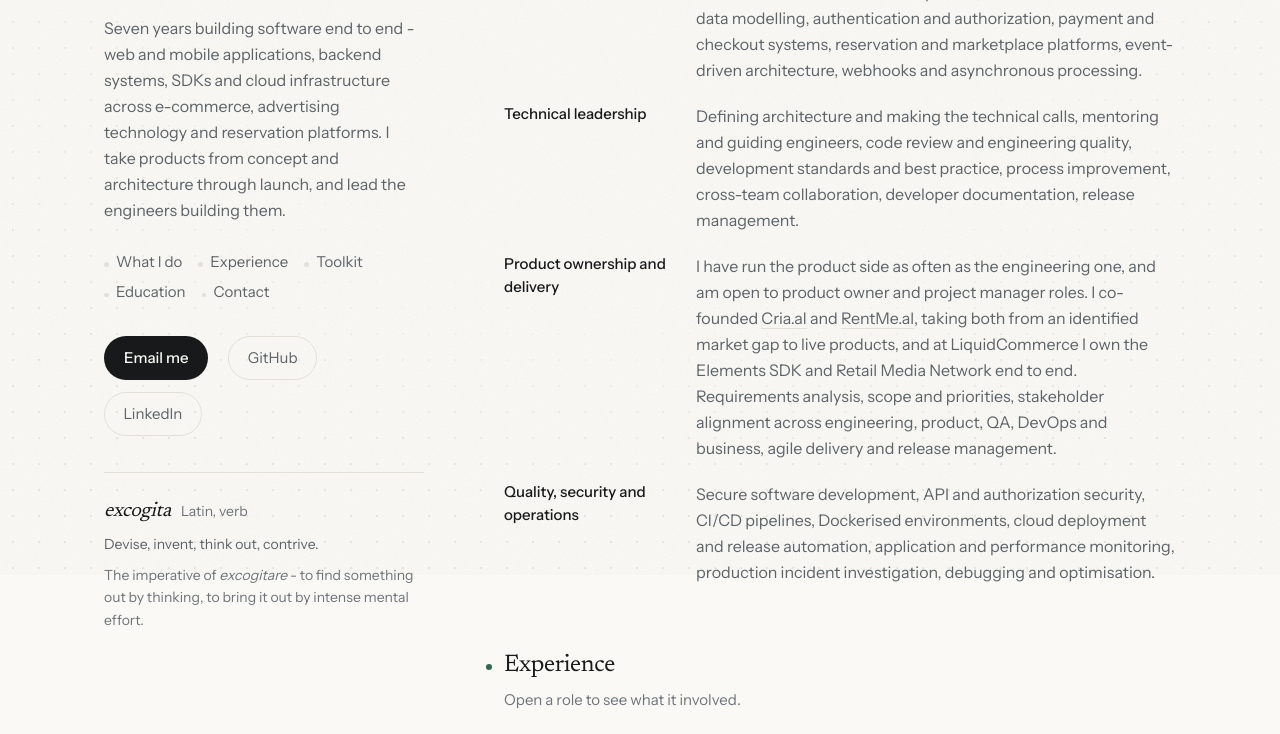
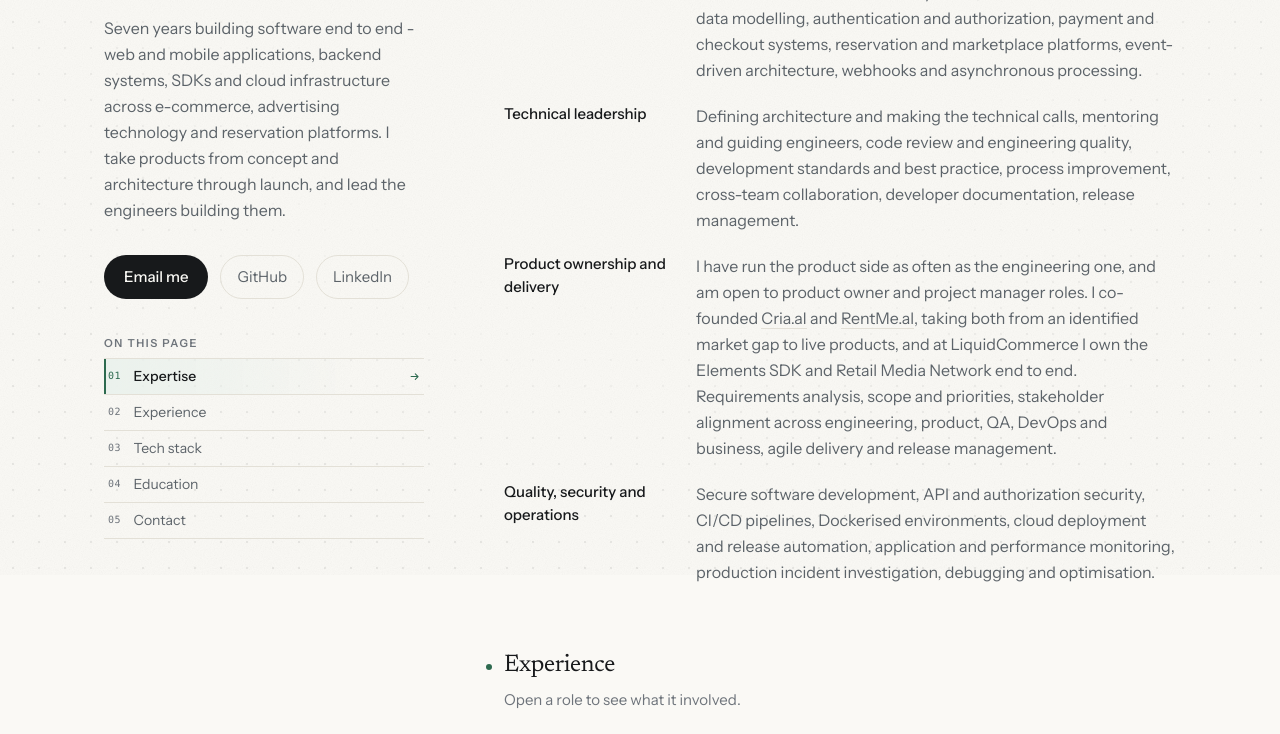
Before and after one commit to albanxhafa/excogita.al, a website built with Vite: page index.html in a window 1280 px wide. Shown: the part 225-959 px from the top of the page. Built offline with nearby package versions, Linux system fonts and the light colour scheme.

Commit message:
feat: implement section tracking and update navigation structure

```diff
--- a/assets/js/main.js
+++ b/assets/js/main.js
@@ -1,6 +1,43 @@
-// excogita.al - copy-to-clipboard and an accordion fallback.
+// excogita.al - section tracking, copy-to-clipboard and accordion fallback.
 (() => {
   'use strict';
+
+  // ── section index ──────────────────────────────────────────────────────
+  const sectionLinks = [...document.querySelectorAll('[data-section-link]')];
+  const sections = sectionLinks
+    .map((link) => document.querySelector(link.hash))
+    .filter(Boolean);
+
+  function markCurrentSection(id) {
+    for (const link of sectionLinks) {
+      if (link.hash === `#${id}`) {
+        link.setAttribute('aria-current', 'location');
+      } else {
+        link.removeAttribute('aria-current');
+      }
+    }
+  }
+
+  if (sections.length) {
+    const hashTarget = sectionLinks.find((link) => link.hash === window.location.hash);
+    markCurrentSection(hashTarget ? hashTarget.hash.slice(1) : sections[0].id);
+
+    for (const link of sectionLinks) {
+      link.addEventListener('click', () => markCurrentSection(link.hash.slice(1)));
+    }
+
+    if ('IntersectionObserver' in window) {
+      const sectionObserver = new IntersectionObserver((entries) => {
+        const visible = entries
+          .filter((entry) => entry.isIntersecting)
+          .sort((a, b) => a.boundingClientRect.top - b.boundingClientRect.top);
+
+        if (visible.length) markCurrentSection(visible[0].target.id);
+      }, { rootMargin: '-22% 0px -60% 0px' });
+
+      for (const section of sections) sectionObserver.observe(section);
+    }
+  }
 
   // ── copy to clipboard ──────────────────────────────────────────────────
   const toast = document.getElementById('toast');
--- a/index.html
+++ b/index.html
@@ -63,17 +63,7 @@
         building them.
       </p>
 
-      <nav aria-label="Sections" class="mt-7">
-        <ul class="flex flex-wrap gap-x-4 gap-y-2 text-[15px]">
-          <li><a class="jump" href="#what-i-do">What I do</a></li>
-          <li><a class="jump" href="#experience">Experience</a></li>
-          <li><a class="jump" href="#toolkit">Toolkit</a></li>
-          <li><a class="jump" href="#education">Education</a></li>
-          <li><a class="jump" href="#contact">Contact</a></li>
-        </ul>
-      </nav>
-
-      <div class="mt-8 flex flex-wrap items-center gap-x-5 gap-y-3">
+      <div class="profile-actions mt-8 flex flex-wrap items-center gap-x-3 gap-y-3">
         <a href="mailto:xhafaa0@gmail.com"
            class="inline-flex min-h-11 items-center rounded-full bg-ink px-5 text-[15px] font-medium text-paper transition-colors hover:bg-moss">
           Email me
@@ -84,28 +74,55 @@
            class="link-pill text-[15px]">LinkedIn</a>
       </div>
 
-      <div class="mt-9 border-t border-line pt-6 text-sm leading-relaxed text-mute">
-        <p class="flex items-baseline gap-2.5">
-          <span class="display text-xl italic text-ink">excogita</span>
-          <span>Latin, verb</span>
-        </p>
-
-        <p class="mt-2 text-slate">Devise, invent, think out, contrive.</p>
-
-        <p class="mt-2">
-          The imperative of <span class="italic">excogitare</span> - to find
-          something out by thinking, to bring it out by intense mental effort.
-        </p>
-      </div>
+      <nav aria-label="Page sections" class="section-index mt-9">
+        <p class="section-index-label">On this page</p>
+        <ol class="section-index-list">
+          <li>
+            <a class="section-index-link" data-section-link href="#expertise" aria-current="location">
+              <span class="section-index-number" aria-hidden="true">01</span>
+              <span>Expertise</span>
+              <svg class="section-index-arrow" viewBox="0 0 16 16" fill="none" stroke="currentColor" stroke-width="1.5" stroke-linecap="round" stroke-linejoin="round" aria-hidden="true"><path d="M3 8h10M9 4l4 4-4 4"/></svg>
+            </a>
+          </li>
+          <li>
+            <a class="section-index-link" data-section-link href="#experience">
+              <span class="section-index-number" aria-hidden="true">02</span>
+              <span>Experience</span>
+              <svg class="section-index-arrow" viewBox="0 0 16 16" fill="none" stroke="currentColor" stroke-width="1.5" stroke-linecap="round" stroke-linejoin="round" aria-hidden="true"><path d="M3 8h10M9 4l4 4-4 4"/></svg>
+            </a>
+          </li>
+          <li>
+            <a class="section-index-link" data-section-link href="#tech-stack">
+              <span class="section-index-number" aria-hidden="true">03</span>
+              <span>Tech stack</span>
+              <svg class="section-index-arrow" viewBox="0 0 16 16" fill="none" stroke="currentColor" stroke-width="1.5" stroke-linecap="round" stroke-linejoin="round" aria-hidden="true"><path d="M3 8h10M9 4l4 4-4 4"/></svg>
+            </a>
+          </li>
+          <li>
+            <a class="section-index-link" data-section-link href="#education">
+              <span class="section-index-number" aria-hidden="true">04</span>
+              <span>Education</span>
+              <svg class="section-index-arrow" viewBox="0 0 16 16" fill="none" stroke="currentColor" stroke-width="1.5" stroke-linecap="round" stroke-linejoin="round" aria-hidden="true"><path d="M3 8h10M9 4l4 4-4 4"/></svg>
+            </a>
+          </li>
+          <li>
+            <a class="section-index-link" data-section-link href="#contact">
+              <span class="section-index-number" aria-hidden="true">05</span>
+              <span>Contact</span>
+              <svg class="section-index-arrow" viewBox="0 0 16 16" fill="none" stroke="currentColor" stroke-width="1.5" stroke-linecap="round" stroke-linejoin="round" aria-hidden="true"><path d="M3 8h10M9 4l4 4-4 4"/></svg>
+            </a>
+          </li>
+        </ol>
+      </nav>
 
     </aside>
 
     <!-- ══════════════  what: the column that scrolls  ══════════════ -->
     <main class="mt-16 lg:mt-0">
 
-      <!-- ── what I do ──────────────────────────────────────────── -->
-      <section id="what-i-do" class="rise" style="--delay:90ms">
-        <h2 class="marked display text-2xl">What I do</h2>
+      <!-- ── expertise ──────────────────────────────────────────── -->
+      <section id="expertise" class="rise" style="--delay:90ms">
+        <h2 class="marked display text-2xl">Expertise</h2>
         <dl class="mt-6 space-y-5">
           <div class="sm:grid sm:grid-cols-[10.5rem_1fr] sm:gap-6">
             <dt class="text-[15px] font-medium text-ink">Software engineering</dt>
@@ -137,7 +154,7 @@
             <summary class="flex items-start gap-4 py-5">
               <span class="flex-1">
                 <span class="acc-title block text-lg font-semibold transition-colors">Team lead &amp; software engineer</span>
-                <span class="mt-0.5 block text-[15px] text-mute">ReserveBar · Remote - USA</span>
+                <span class="mt-0.5 block text-[15px] text-mute">ReserveBar/LiquidCommerce · Remote - USA</span>
                 <span class="mt-0.5 block text-[15px] text-mute sm:hidden">Jun 2024 - now</span>
               </span>
               <span class="mt-1 hidden shrink-0 text-[15px] text-mute sm:block">Jun 2024 - now</span>
@@ -154,12 +171,9 @@
                 and evolution.
               </p>
 
-              <p class="mt-4 max-w-[64ch] rounded-xl bg-moss-soft px-4 py-3 text-[15px] leading-relaxed text-slate">
-                <span class="font-medium text-ink">One company, several names.</span>
-                ReserveBar and LiquidCommerce are the same business, since acquired by
-                VesperCommerce - now the parent of ReserveBar, LiquidCommerce and
-                AccelPay. I have worked across AccelPay as well. If you know the group
-                by any one of those names, it is the same place.
+              <p class="mt-4 max-w-[64ch] text-[15px] leading-relaxed text-mute">
+                ReserveBar, LiquidCommerce and AccelPay operate under the
+                VesperCommerce umbrella.
               </p>
 
               <h4 class="mt-7 text-[15px] font-semibold">What I built there</h4>
@@ -483,9 +497,9 @@
         </div>
       </section>
 
-      <!-- ── toolkit ────────────────────────────────────────────── -->
-      <section id="toolkit" class="mt-16 rise" style="--delay:250ms">
-        <h2 class="marked display text-2xl">Toolkit</h2>
+      <!-- ── tech stack ─────────────────────────────────────────── -->
+      <section id="tech-stack" class="mt-16 rise" style="--delay:250ms">
+        <h2 class="marked display text-2xl">Tech stack</h2>
         <div class="mt-7 space-y-5">
           <div class="sm:grid sm:grid-cols-[13rem_1fr] sm:gap-6">
             <h3 class="text-[15px] font-medium text-ink">Programming languages</h3>
@@ -711,6 +725,17 @@
         </div>
       </section>
 
+      <footer class="mt-10 border-t border-line pt-6 text-sm leading-relaxed text-mute">
+        <p class="flex flex-wrap items-baseline gap-x-2.5 gap-y-1">
+          <span class="display text-xl italic text-ink">excogita</span>
+          <span>Latin, verb</span>
+          <span class="text-slate">Devise, invent, think out, contrive.</span>
+        </p>
+        <p class="mt-2 max-w-[64ch]">
+          The imperative of <span class="italic">excogitare</span> - to find
+          something out by thinking, to bring it out by intense mental effort.
+        </p>
+      </footer>
 
     </main>
   </div>
--- a/src/input.css
+++ b/src/input.css
@@ -110,10 +110,11 @@
     background: var(--color-moss);
   }
 
-  /* Toolkit chips. One item per pill so the eye can pick a technology out
+  /* Tech-stack chips. One item per pill so the eye can pick a technology out
      of the list instead of reading a comma-separated sentence. */
   .tag {
     display: inline-block;
+    align-self: flex-start;
     border: 1px solid var(--color-line);
     background: var(--color-paper-tint);
     color: var(--color-ink);
@@ -124,48 +125,104 @@
     white-space: nowrap;
   }
 
-  /* The identity column pins while the work scrolls past it - but only when
-     the viewport is tall enough to show the whole column. On a short screen a
-     sticky element taller than the viewport strands its own lower half below
-     the fold, unreachable, so there it simply scrolls with the page. */
+  /* The identity column pins while the work scrolls past it. Its compact
+     section index now fits ordinary laptop screens; genuinely short screens
+     still let the whole column scroll normally. */
   @media (min-width: 1024px) {
     .pin { align-self: start; }
   }
 
-  @media (min-width: 1024px) and (min-height: 820px) {
+  @media (min-width: 1024px) and (min-height: 720px) {
     .pin {
       position: sticky;
-      top: 6rem;
+      top: 2rem;
     }
   }
 
-  /* Section shortcuts. The leading dot is the same marker the section
-     headings carry, so the list reads as a contents index rather than as
-     another row of links. */
-  .jump {
-    display: inline-flex;
-    align-items: baseline;
-    gap: 0.45rem;
+  /* A small editorial contents index instead of a row of button-like links.
+     Numerals make the page's structure explicit; the active row provides
+     orientation while the long experience and stack sections scroll. */
+  .section-index-label {
+    color: var(--color-mute);
+    font-size: 11px;
+    font-weight: 600;
+    letter-spacing: 0.14em;
+    text-transform: uppercase;
+  }
+
+  .section-index-list {
+    display: grid;
+    grid-template-columns: repeat(2, minmax(0, 1fr));
+    column-gap: 1rem;
+    margin-top: 0.4rem;
+    border-top: 1px solid var(--color-line);
+  }
+
+  .section-index-list > li:last-child {
+    grid-column: 1 / -1;
+  }
+
+  .section-index-link {
+    display: grid;
+    grid-template-columns: 1.25rem minmax(0, 1fr) 0.7rem;
+    align-items: center;
+    gap: 0.35rem;
+    min-height: 44px;
+    padding: 0 0.25rem;
+    border-bottom: 1px solid var(--color-line);
     color: var(--color-slate);
+    font-size: 14px;
+    line-height: 1.2;
+    transition: background-color 160ms ease, box-shadow 160ms ease, color 160ms ease;
+  }
+
+  .section-index-number {
+    color: var(--color-mute);
+    font-family: var(--font-mono);
+    font-size: 10px;
+    font-variant-numeric: tabular-nums;
+    letter-spacing: 0.04em;
     transition: color 160ms ease;
   }
 
-  .jump::before {
-    content: "";
-    width: 0.3rem;
-    height: 0.3rem;
-    border-radius: 999px;
-    background: var(--color-line);
-    transition: background-color 160ms ease, transform 160ms ease;
+  .section-index-arrow {
+    width: 0.7rem;
+    height: 0.7rem;
+    color: var(--color-moss);
+    opacity: 0;
+    transform: translateX(-0.2rem);
+    transition: opacity 160ms ease, transform 160ms ease;
   }
 
-  .jump:hover {
+  .section-index-link:hover,
+  .section-index-link[aria-current="location"] {
+    color: var(--color-ink);
+  }
+
+  .section-index-link:hover .section-index-arrow,
+  .section-index-link[aria-current="location"] .section-index-arrow {
+    opacity: 1;
+    transform: none;
+  }
+
+  .section-index-link[aria-current="location"] {
+    background: linear-gradient(90deg, var(--color-moss-soft), transparent 78%);
+    box-shadow: inset 2px 0 0 var(--color-moss);
+    font-weight: 500;
+  }
+
+  .section-index-link[aria-current="location"] .section-index-number {
     color: var(--color-moss);
   }
 
-  .jump:hover::before {
-    background: var(--color-moss);
-    transform: scale(1.3);
+  @media (min-width: 1024px) {
+    .section-index-list {
+      display: block;
+    }
+
+    .section-index-link {
+      min-height: 36px;
+    }
   }
 
   /* Profile links, sized as outline pills so they clear the 44px touch
@@ -174,7 +231,7 @@
     display: inline-flex;
     align-items: center;
     min-height: 44px;
-    padding: 0 1.15rem;
+    padding: 0 1rem;
     border: 1px solid var(--color-line);
     border-radius: 999px;
     color: var(--color-slate);
@@ -225,17 +282,6 @@
     animation: rise 340ms cubic-bezier(0.16, 1, 0.3, 1) both;
   }
 
-  /* The footer prompt's cursor. A hard step blink, like a real terminal -
-     not a fade. The only thing on the page that moves continuously. */
-  .cursor {
-    animation: blink 1.2s steps(1, end) infinite;
-  }
-
-  @keyframes blink {
-    0%, 50%   { opacity: 1; }
-    51%, 100% { opacity: 0; }
-  }
-
   .rise {
     animation: rise 700ms cubic-bezier(0.16, 1, 0.3, 1) both;
     animation-delay: var(--delay, 0ms);
@@ -248,17 +294,11 @@
 }
 
 /* ── Touch targets ───────────────────────────────────────────────────────
-   Below the desktop breakpoint every standalone link must clear 44px. The
-   shortcuts grow their own box; the standalone site links keep their tight
-   underline and grow an invisible hit area instead, so the rule still sits
-   against the text. Links inline in a paragraph are deliberately left alone -
-   padding them would break the line box. */
+   Below the desktop breakpoint every index row already clears 44px. The
+   standalone site links keep their tight underline and grow an invisible hit
+   area, so the rule still sits against the text. Links inline in a paragraph
+   are deliberately left alone - padding them would break the line box. */
 @media (max-width: 1023px) {
-  .jump {
-    min-height: 44px;
-    align-items: center;
-  }
-
   .link-site {
     position: relative;
   }
@@ -270,10 +310,23 @@
   }
 }
 
+@media (max-width: 359px) {
+  .profile-actions {
+    display: grid;
+    grid-template-columns: 1.08fr 0.92fr 1fr;
+    gap: 0.5rem;
+  }
+
+  .profile-actions > a {
+    justify-content: center;
+    padding-inline: 0.5rem;
+    font-size: 14px;
+  }
+}
+
 @media (prefers-reduced-motion: reduce) {
   html { scroll-behavior: auto; }
   .rise { animation: none; opacity: 1; transform: none; }
-  .cursor { animation: none; opacity: 1; }
   .acc[open] > .acc-body { animation: none; }
   .acc > summary .chev { transition: none; }
   *, *::before, *::after { transition-duration: 0.01ms !important; }
```
Also changed, not shown: README.md, assets/css/main.css.
